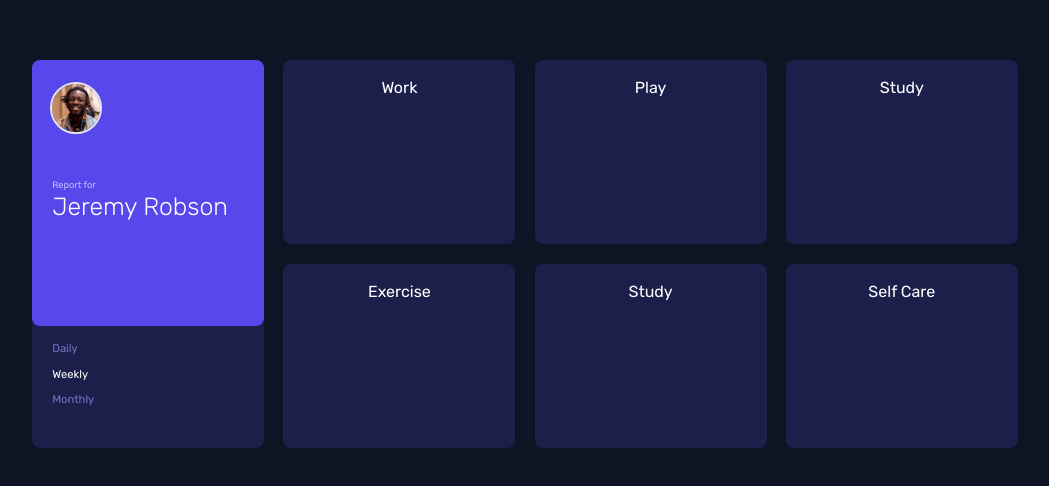
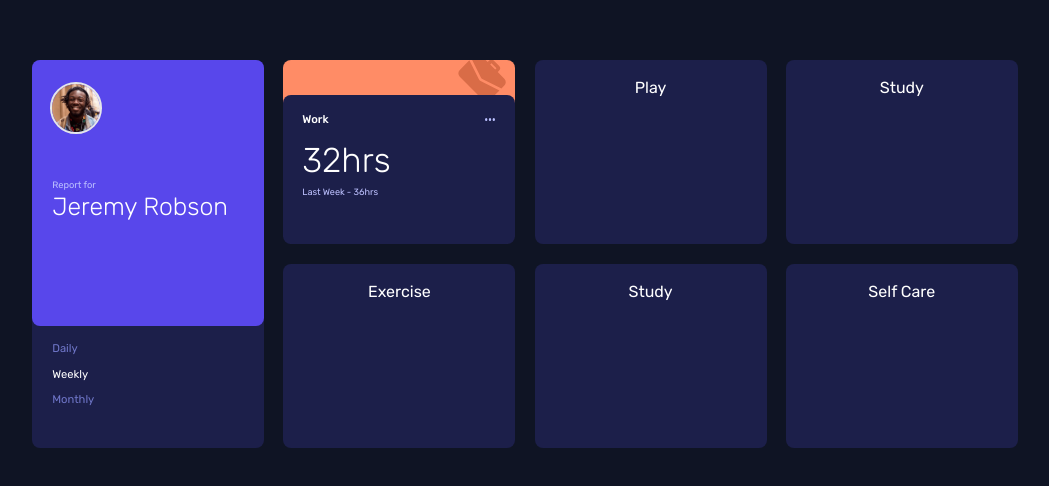
Before and after one commit to pkthunder87/time-tracker, a React (Vite) app: page / in a window 1280 px wide. Shown: the part 146-632 px from the top of the page, without its empty margins (115-1164 px from the left). Built offline with nearby package versions, Linux system fonts and the light colour scheme.

Commit message:
Feat: Add initial static design for TimeBox

```diff
--- a/src/components/AppLayout.jsx
+++ b/src/components/AppLayout.jsx
@@ -4,8 +4,28 @@ function AppLayout() {
   return (
     <div className=" grid h-[48.5dvh] w-[77dvw] grid-cols-4 grid-rows-2 gap-[1.2rem] text-white">
       <UserBox />
-      <div className=" flex h-full justify-center rounded-lg bg-neutral-dark-blue p-4 text-base">
-        Work
+      <div className=" grid h-full grid-rows-[19%_81%] rounded-xl bg-primary-light-orange text-base">
+        <div className="  flex justify-end overflow-hidden rounded-lg bg-primary-light-orange">
+          <img
+            className="-mt-[.4rem] mr-[.6rem] h-12 w-12"
+            src="./icon-work.svg"
+            alt="suitcase"
+          />
+        </div>
+        <div className="rounded-lg bg-neutral-dark-blue p-[1.18rem] font-light">
+          <div className="-mt-[.4rem] flex items-center justify-between text-[.7rem] font-medium">
+            <p>Work</p>
+            <img
+              className="mr-[.1rem] h-[.2rem] w-[.64rem]"
+              src="./icon-ellipsis.svg"
+              alt="suitcase"
+            />
+          </div>
+          <p className="mt-[1.12rem] text-[2.15rem] ">32hrs</p>
+          <p className=" mt-[.4rem] text-[.57rem] font-normal  text-neutral-pale-blue">
+            Last Week - 36hrs
+          </p>
+        </div>
       </div>
       <div className=" flex h-full justify-center rounded-lg bg-neutral-dark-blue p-4 text-base">
         Play
--- a/src/components/UserBox.jsx
+++ b/src/components/UserBox.jsx
@@ -15,9 +15,9 @@ function UserBox() {
         </div>
       </div>
       <div className="flex flex-col gap-[.6rem] rounded-b-lg p-5 text-[.7rem] leading-4 text-neutral-desaturated-blue">
-        <p className="-mt-[.3rem]">Daily</p>
-        <p className="text-white">Weekly</p>
-        <p>Monthly</p>
+        <p className="-mt-[.3rem] cursor-pointer hover:text-white">Daily</p>
+        <p className="cursor-pointer text-white">Weekly</p>
+        <p className="cursor-pointer hover:text-white">Monthly</p>
       </div>
     </div>
   );
```
